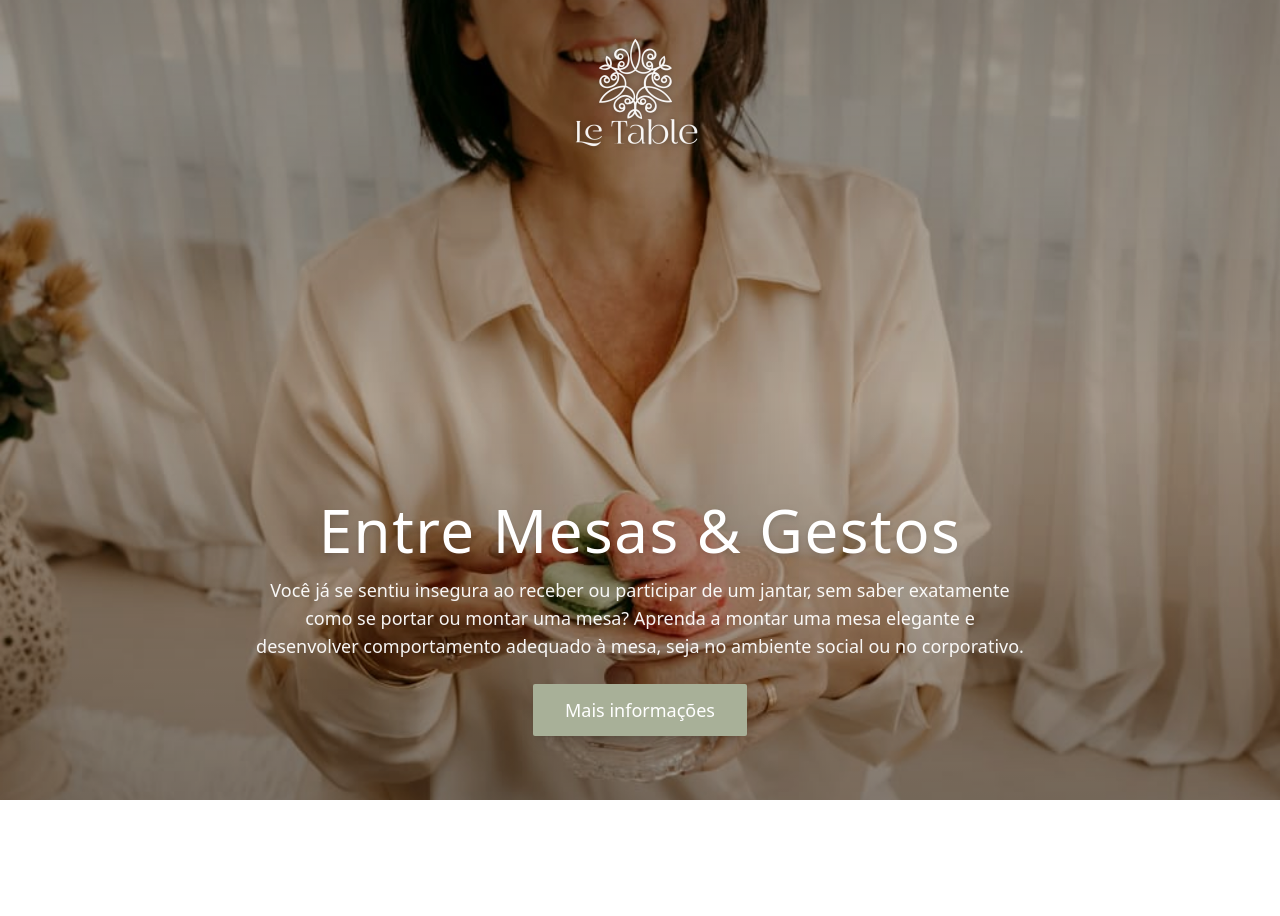
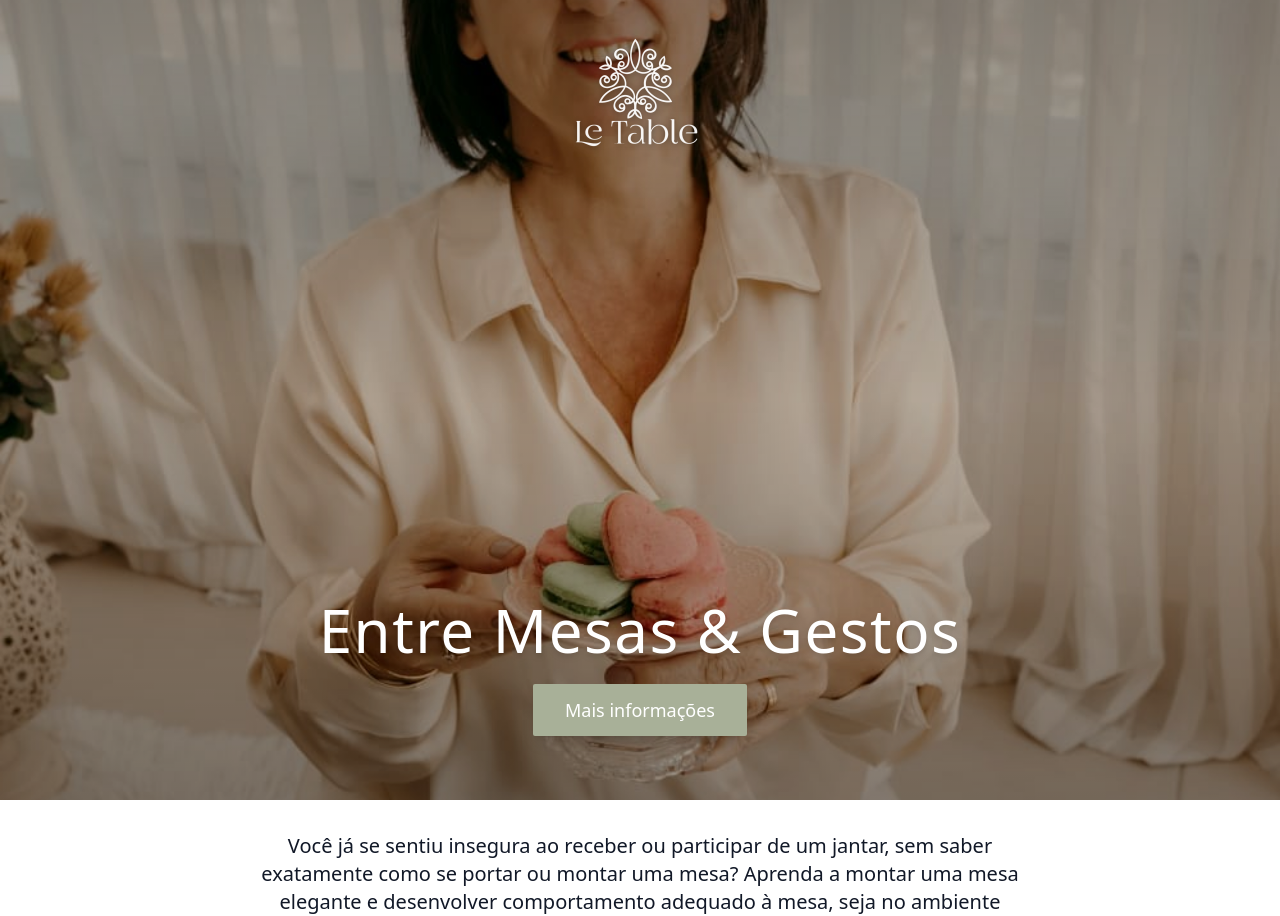
Before and after one commit to kainamf/entre-loucas-e-gestos, a React (Vite) app: page / in a window 1280 px wide. Shown: the top 916 px of the page. Built offline with nearby package versions, Linux system fonts and the light colour scheme.

Commit message:
refactor: Simplify Hero component structure and improve readability

```diff
--- a/src/components/Hero.tsx
+++ b/src/components/Hero.tsx
@@ -4,6 +4,7 @@ interface HeroProps {
 
 export default function Hero({ onCTAClick }: HeroProps) {
   return (
+    <>
       <section className="relative h-screen w-full">
         {/* Background image fills the viewport */}
         <img
@@ -15,7 +16,7 @@ export default function Hero({ onCTAClick }: HeroProps) {
         {/* subtle dark overlay for readability */}
         <div className="absolute inset-0 bg-gradient-to-b from-black/30 via-black/10 to-black/30" />
 
-      {/* Overlay content: logo aligned to top, then title, subtitle and CTA below */}
+        {/* Overlay content: logo aligned to top, then title and CTA */}
         <div className="absolute inset-0 flex flex-col items-center text-center px-6 justify-between">
           <div className="w-full flex justify-center pt-6 md:pt-8 z-10">
             <img
@@ -30,10 +31,6 @@ export default function Hero({ onCTAClick }: HeroProps) {
               Entre Mesas & Gestos
             </h1>
 
-          <p className="mt-4 text-base md:text-lg font-light text-white/95 leading-relaxed">
-            Você já se sentiu insegura ao receber ou participar de um jantar, sem saber exatamente como se portar ou montar uma mesa? Aprenda a montar uma mesa elegante e desenvolver comportamento adequado à mesa, seja no ambiente social ou no corporativo.
-          </p>
-
             <div className="mt-6 flex justify-center">
               <button
                 onClick={onCTAClick}
@@ -45,5 +42,15 @@ export default function Hero({ onCTAClick }: HeroProps) {
           </div>
         </div>
       </section>
+
+      {/* Description below the background image */}
+      <div className="py-8 bg-white">
+        <div className="max-w-6xl mx-auto px-6 text-center text-gray-900">
+          <p className="text-lg md:text-xl font-light max-w-3xl mx-auto leading-relaxed">
+            Você já se sentiu insegura ao receber ou participar de um jantar, sem saber exatamente como se portar ou montar uma mesa? Aprenda a montar uma mesa elegante e desenvolver comportamento adequado à mesa, seja no ambiente social ou no corporativo.
+          </p>
+        </div>
+      </div>
+    </>
   );
 }
```
Lines whose indentation alone changed are shown as unchanged.
